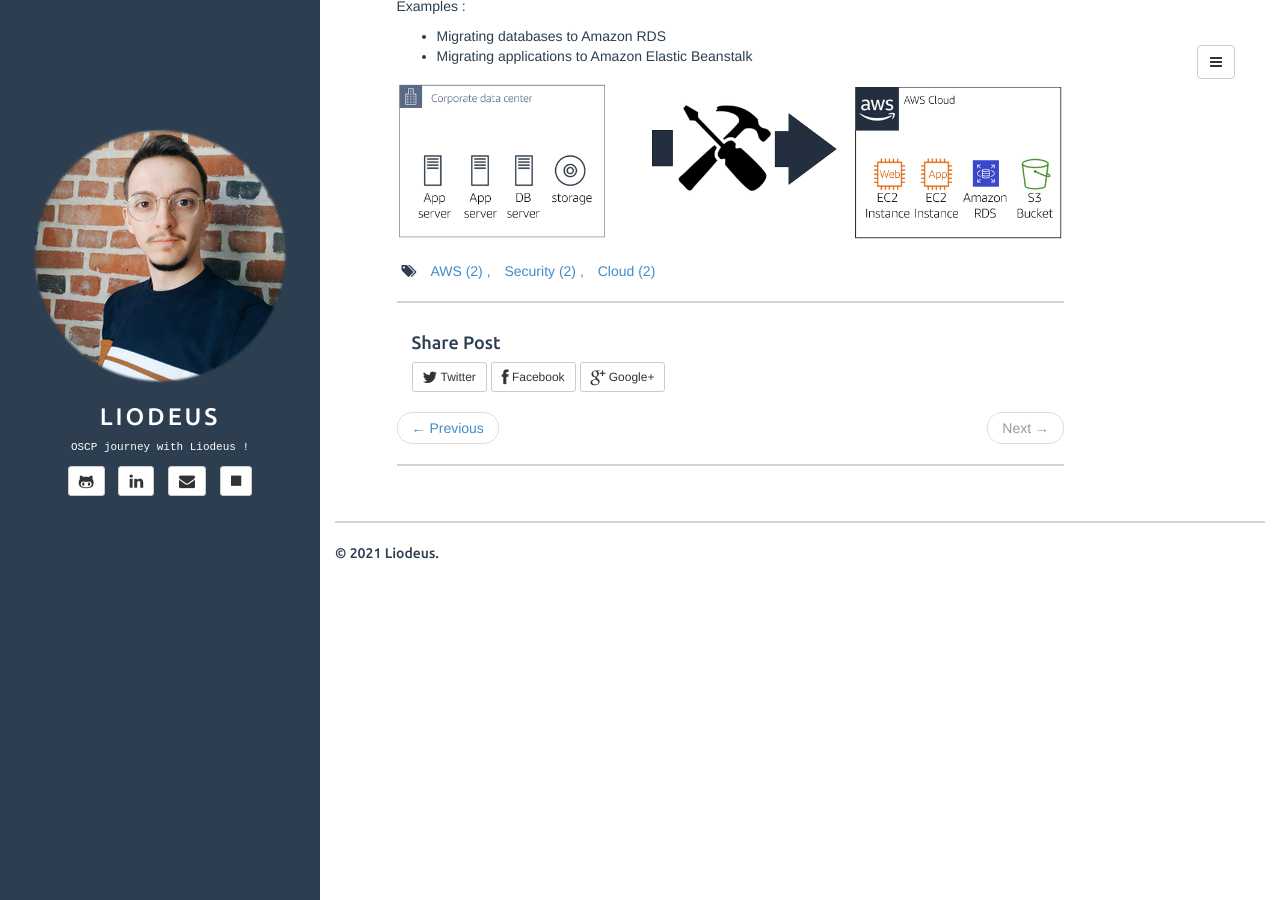
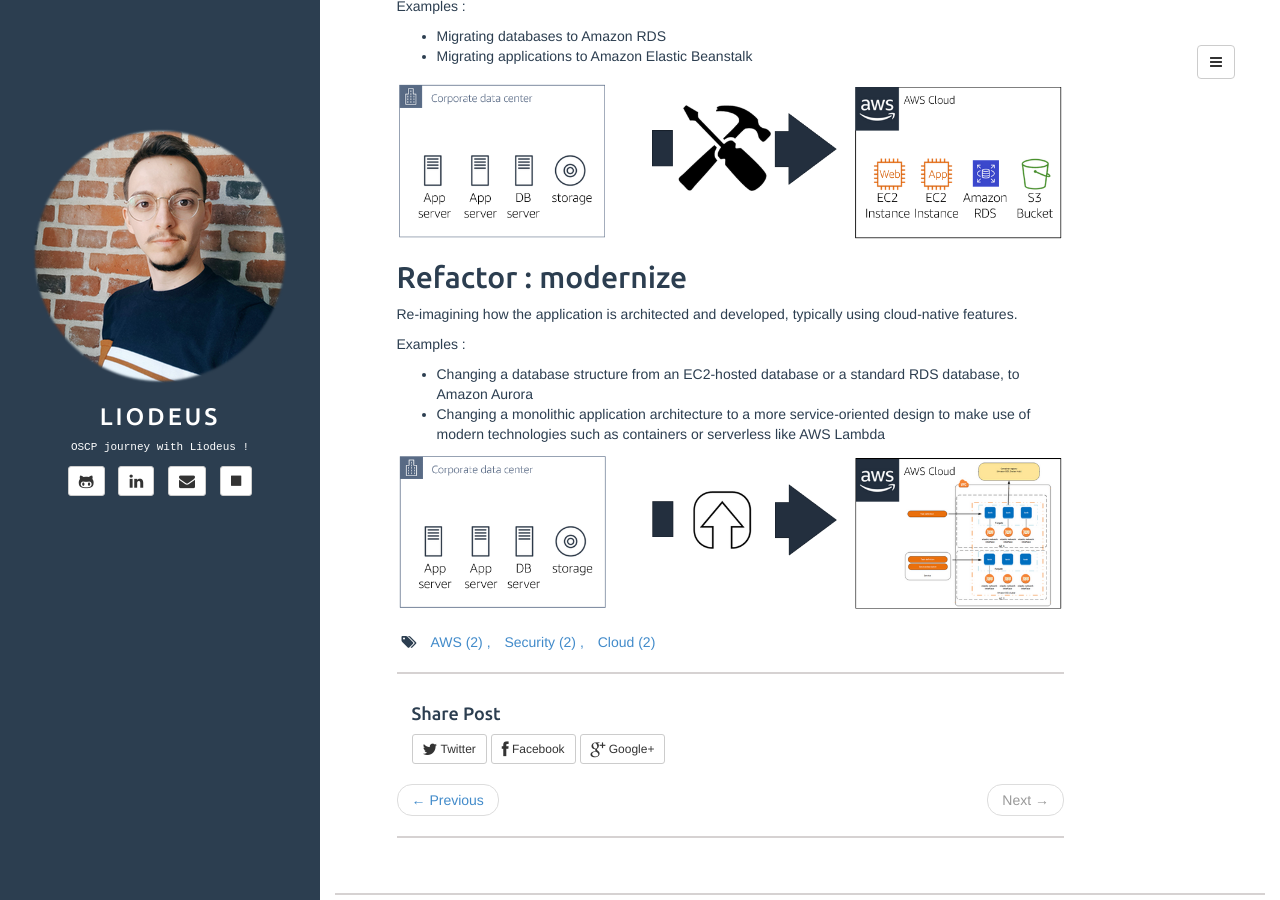
Before and after one commit to Liodeus/liodeus.github.io, a Jekyll site: the page built from _posts/2021-03-14-AWS-Technical-Professional-Module-3.md, in a window 1280 px wide and 900 px high, scrolled down 786 px. Built offline with Jekyll 4.4.1, drawn with Linux system fonts in a browser that asks for light colours.

Commit message:
Add files via upload

```diff
--- a/_posts/2021-03-14-AWS-Technical-Professional-Module-3.md
+++ b/_posts/2021-03-14-AWS-Technical-Professional-Module-3.md
@@ -30,3 +30,14 @@
 - Migrating applications to Amazon Elastic Beanstalk
 
 ![](/assets/imgs/AWS/lift_tinker_shift.PNG)
+
+## Refactor : modernize
+
+Re-imagining how the application is architected and developed, typically using cloud-native features.
+
+Examples :
+
+- Changing a database structure from an EC2-hosted database or a standard RDS database, to Amazon Aurora
+- Changing a monolithic application architecture to a more service-oriented design to make use of modern technologies such as containers or serverless like AWS Lambda
+
+![](/assets/imgs/AWS/refactor.PNG)
```
